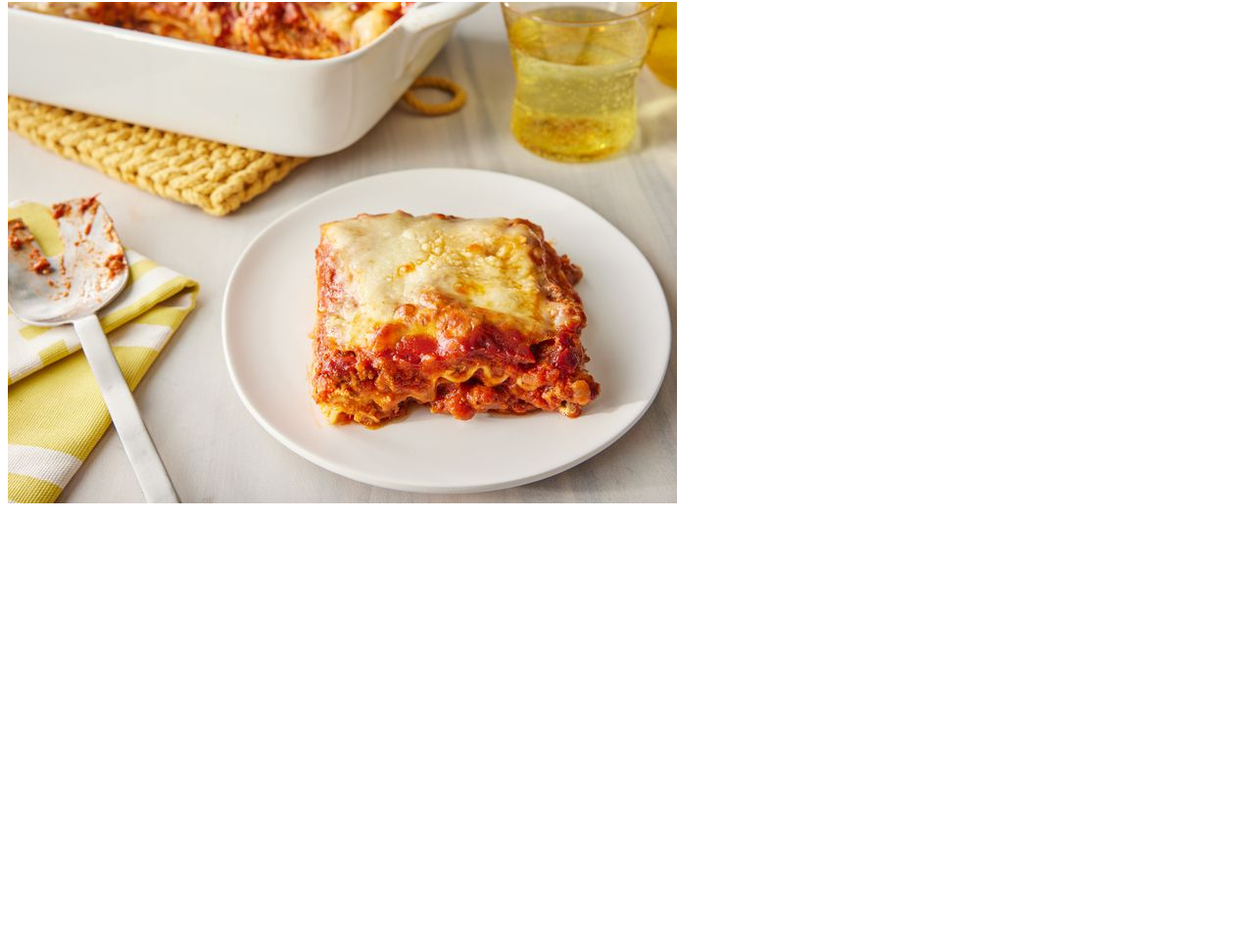
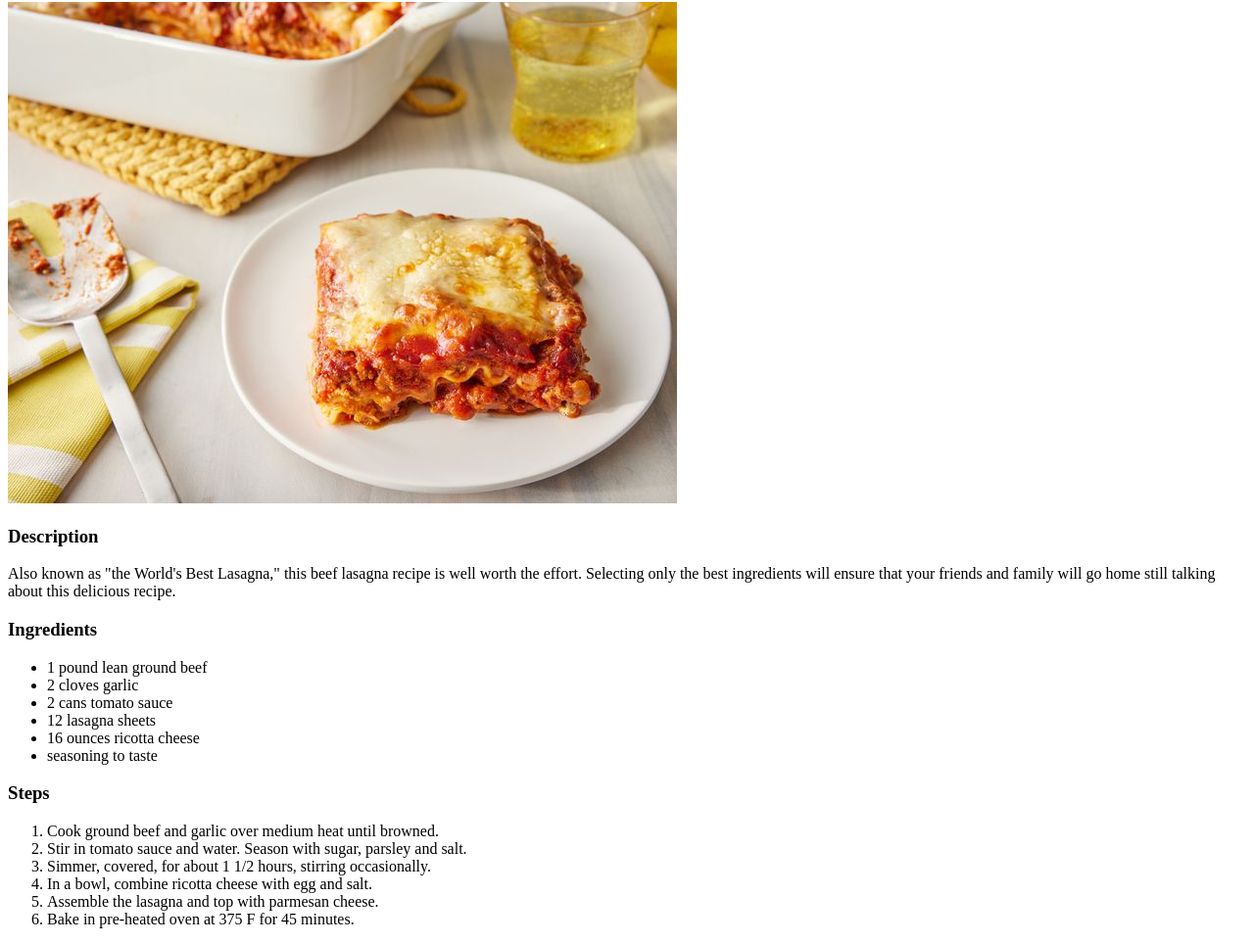
Before and after one commit to Gabi-DWylde/odin-recipes, a plain HTML site: page recipes/lasagna.html in a window 1280 px wide. Shown: the part 78-1042 px from the top of the page at 98% size. Before the commit the page ends 800 px from the top, so only its background shows below. Drawn offline with Linux system fonts and the light colour scheme.

Commit message:
Add description, ingredients, steps

```diff
--- a/recipes/lasagna.html
+++ b/recipes/lasagna.html
@@ -8,5 +8,28 @@
 <body>
     <h1>Lasagna Recipe</h1>
     <img src="../images/lasagna.jpg" alt="lasagna">
+    <h3>Description</h3>
+    <p>Also known as "the World's Best Lasagna," this beef lasagna recipe is
+       well worth the effort. Selecting only the best ingredients will ensure
+       that your friends and family will go home still talking about this
+       delicious recipe.</p>
+    <h3>Ingredients</h3>
+    <ul>
+        <li>1 pound lean ground beef</li>
+        <li>2 cloves garlic</li>
+        <li>2 cans tomato sauce</li>
+        <li>12 lasagna sheets</li>
+        <li>16 ounces ricotta cheese</li>
+        <li>seasoning to taste</li>
+    </ul>
+    <h3>Steps</h3>
+    <oL>
+        <li>Cook ground beef and garlic over medium heat until browned.</li>
+        <li>Stir in tomato sauce and water. Season with sugar, parsley and salt.</li>
+        <li>Simmer, covered, for about 1 1/2 hours, stirring occasionally.</li>
+        <li>In a bowl, combine ricotta cheese with egg and salt.</li>
+        <li>Assemble the lasagna and top with parmesan cheese.</li>
+        <li>Bake in pre-heated oven at 375 F for 45 minutes.</li>
+    </oL>
 </body>
 </html>
```
